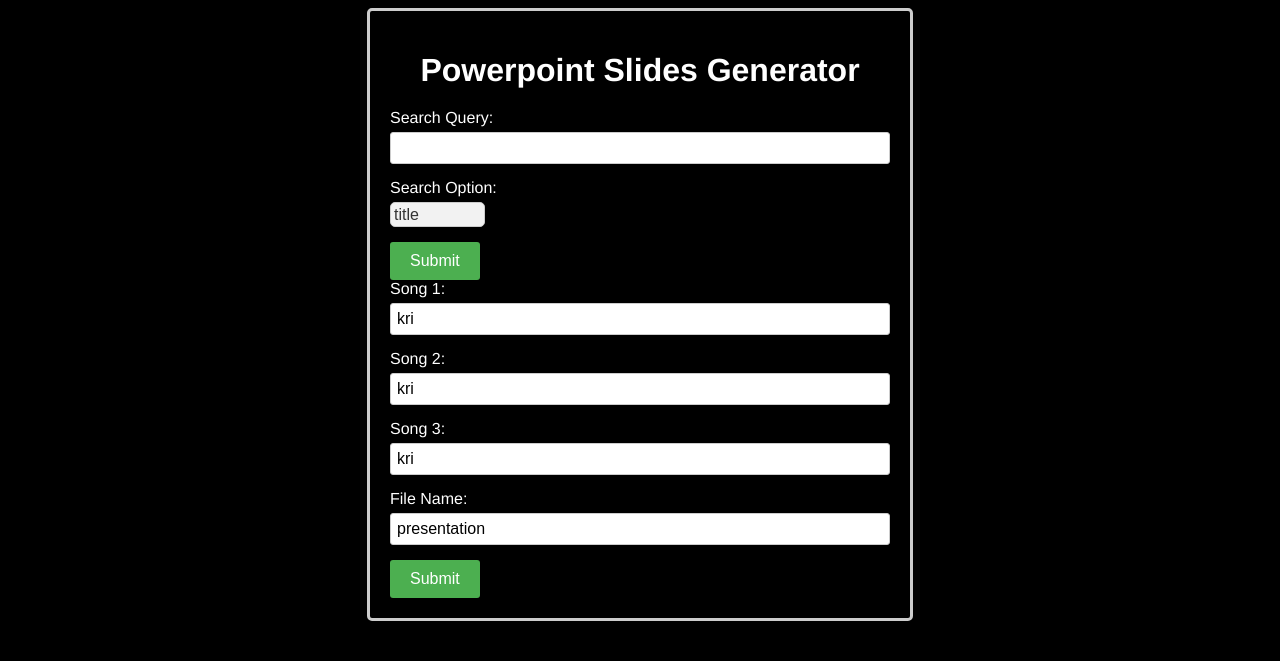
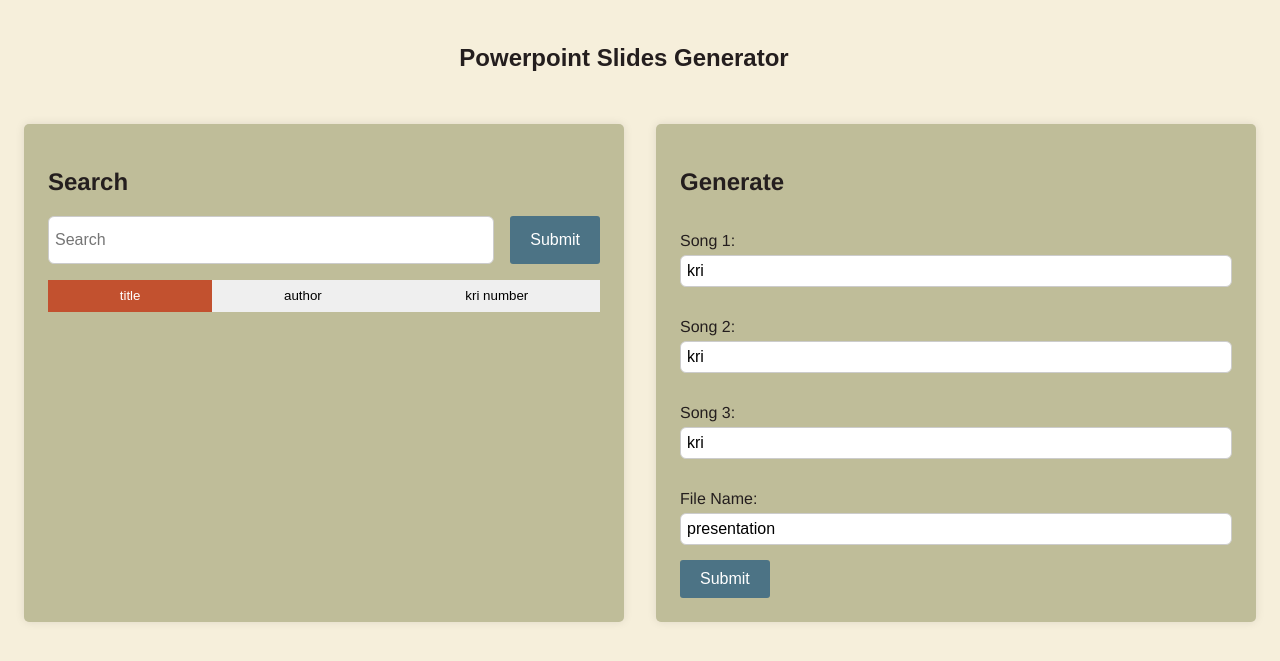
Before and after one commit to JoelIrawanLim/pptx-generator, a Flask app: page / in a window 1280 px wide. Shown: the top 661 px of the page. Run offline with Flask 3, Linux system fonts and the light colour scheme.

Commit message:
Change html

```diff
--- a/app/static/script.js
+++ b/app/static/script.js
@@ -0,0 +1,13 @@
+"use strict";
+const button = Array.from(document.getElementsByClassName("btn"))
+console.log(button);
+button.forEach(btn => {
+    btn.addEventListener("click", function(){
+    button.forEach(element => {
+        element.classList.remove("clicked");
+    });
+    this.classList.add("clicked")
+});
+});
+
+console.log("hhi")
--- a/app/static/style.css
+++ b/app/static/style.css
@@ -1,14 +1,38 @@
 html {
-   color:white;
-   background-color:black;
+   color:#241e1e;
+   background-color:#F6EFDB;
    font-family:helvetica;
+   width: 100%;
+}
+
+nav {
+  display: flex;
+  justify-content: space-between;
+  align-items: center;
+  border: 0;
+  padding-left: 0px;
+  padding-right: 2rem;
+  padding-bottom: 16px;
+  padding-top: 16px;
+  margin: 0px;
+  font-family: Arial, Helvetica, sans-serif;
+}
+
+.main_container{
+  display: grid;
+  grid-auto-rows: 20rem;
+  grid-column-gap:2rem;
+  grid-template-columns: 1fr 1fr;
+  grid-template-rows: auto;
+  justify-items: stretch;
+  margin: 1rem;
 }
 
 .container {
-    width: 500px;
-    margin: 0 auto;
-    padding: 20px;
-    border: 3px solid #ccc;
+    box-sizing: border-box;
+    margin: 0 0;
+    padding: 1.5rem;
+    background-color: #BFBD99;
     border-radius: 5px;
     box-shadow: 0 0 10px rgba(0, 0, 0, 0.1);
 }
@@ -19,13 +43,50 @@ h1 {
     width: 100%;
 }
 
+h2 {
+  text-align: left;
+  margin-bottom: 20px;
+  width: 100%;
+}
+
+label {
+  display: block;
+  margin-bottom: 5px;
+  padding-top:1rem
+}
+
 .form-group {
     margin-bottom: 15px;
 }
 
-label {
-    display: block;
-    margin-bottom: 5px;
+.search_bar{
+  display: flex;
+}
+
+.search_bar div{
+  flex-grow: 3;
+  margin: 0;
+  margin-right: 1rem;
+}
+
+.search_bar div input{
+  height: 48px;
+}
+
+.buttons{
+  display: flex;
+  margin-top: 1rem;
+}
+
+.btn{
+  flex-grow:1;
+  height: 2rem;
+  border: 0;
+}
+
+.clicked{
+  background: #C2512F;
+  color: white;
 }
 
 input[type="text"] {
@@ -33,12 +94,12 @@ input[type="text"] {
     font-size:16px;
     padding: 6px;
     border: 1px solid #ccc;
-    border-radius: 3px;
+    border-radius: 6px;
     box-sizing: border-box;
 }
 
 button[type="submit"] {
-    background-color: #4CAF50; /* Green */
+    background-color: #4C7385; /* Green */
     border: none;
     color: white;
     padding: 10px 20px;
@@ -70,3 +131,15 @@ select option {
   background-color: #fff; /* White background */
   color: #333; /* Dark text */
 }
+
+@media (max-width: 60rem){
+  h1 {
+    font-size: 1.5rem;
+  }
+  .main_container{
+    display: grid;
+    row-gap: 1rem;
+    grid-template-columns: 100%;
+    grid-template-rows: auto;
+  }
+}
--- a/app/templates/index.html
+++ b/app/templates/index.html
@@ -5,26 +5,37 @@
     <meta name="viewport" content="width=device-width, initial-scale=1.0">
     <title>PPTX generator</title>
    <link rel="stylesheet" href="{{ url_for('static', filename='style.css') }}">
-   <script src="{{ url_for('static', filename='script.js') }}"></script>
 </head>
 <body>
+    <nav>
+        <h1>Powerpoint Slides Generator</h1>
+    </nav>
+    <div class="main_container">
         <div class="container">
-        <h1>Powerpoint Slides Generator</h1>
+            <h2>Search</h2>
             <form method="POST" action="/pptx-search">
+                <div class="search_bar">
                     <div class="form-group">
-                <label for="searchquery">Search Query:</label>
-                <input type="text" id="searchquery" name="searchquery" required>
+                        <input type="text" id="searchquery" placeholder="Search" name="searchquery" required>
                     </div>
-            <div class="form-group">
+                    <button type="submit">Submit</button>
+                </div>
+                <!-- <div class="form-group">
                 <label for="searchoption">Search Option:</label>
                 <select id="searchoption" name="searchoption">
                    <option value="-t">title</option>
                    <option value="-a">author</option>
                    <option value="-k">kri_number</option>
-                </select> </div>
-            <button type="submit">Submit</button>
+                </select> </div> -->
+                <div class="buttons">
+                    <button class="btn clicked">title</button>
+                    <button class="btn">author</button>
+                    <button class="btn">kri number</button>
+                </div>
             </form>
-
+        </div>
+        <div class="container">
+            <h2>Generate</h2>
             <form method="POST" action="/generator-function">
                 <div class="form-group">
                     <label for="song1">Song 1:</label>
@@ -45,5 +56,7 @@
                 <button type="submit">Submit</button>
             </form>
         </div>
+    </div>
 </body>
+<script src="{{ url_for('static', filename='script.js') }}"></script>
 </html>
```
Lines whose indentation alone changed are shown as unchanged.
